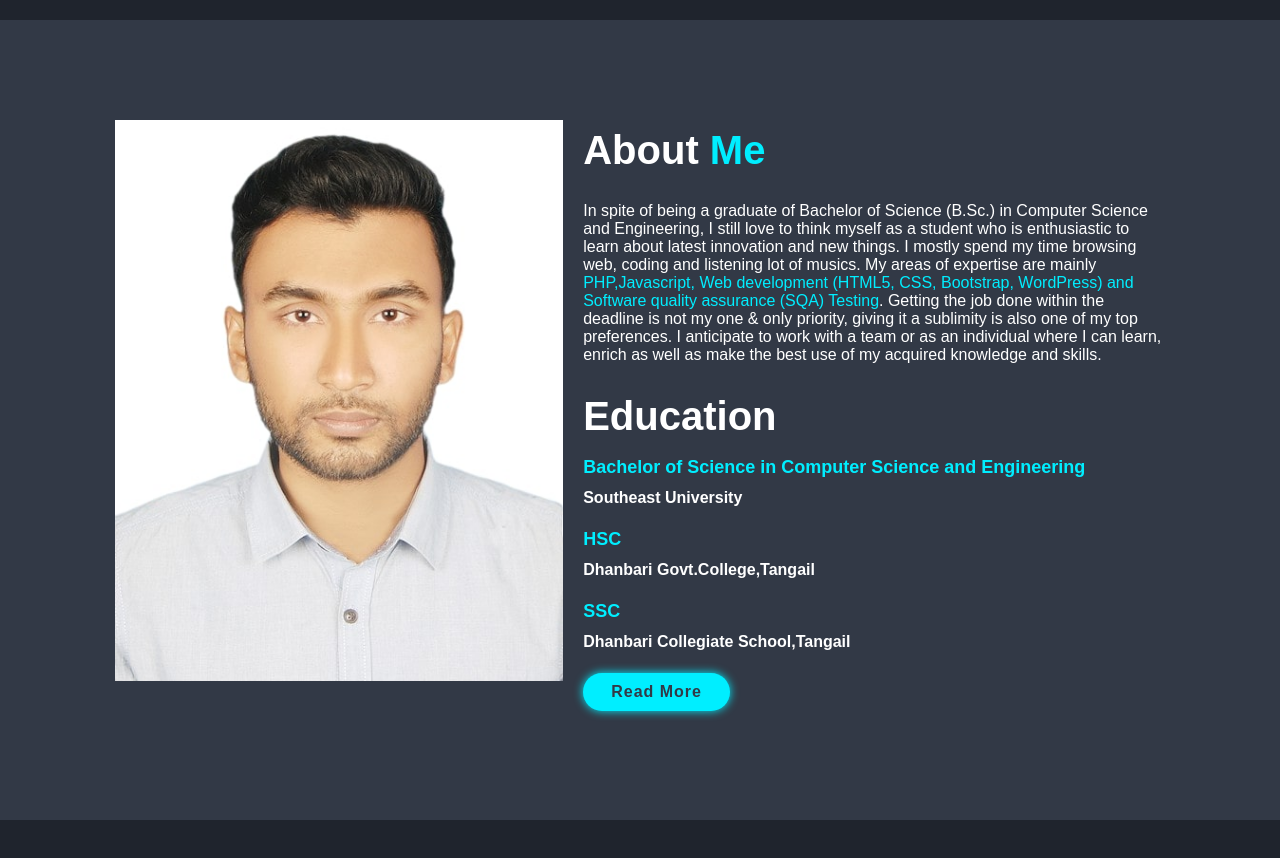
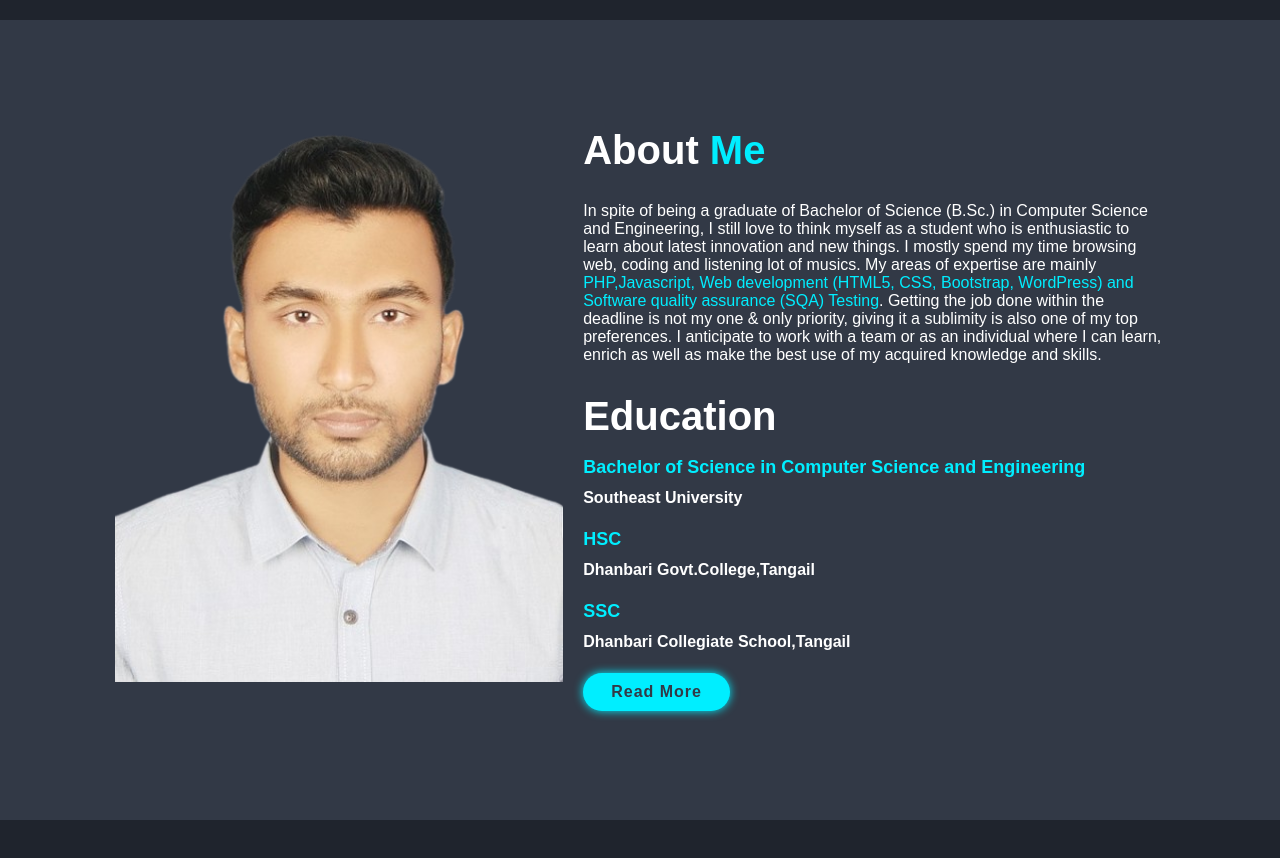
Before and after one commit to rabbi-nur/portfolio, a plain HTML site: page index.html in a window 1280 px wide. Shown: the part 780-1638 px from the top of the page. Drawn offline with nearby package versions, Linux system fonts and the light colour scheme.

Commit message:
Update index.html

```diff
--- a/index.html
+++ b/index.html
@@ -63,7 +63,7 @@
 
     <section class="about" id="about">
        <div class="about-img">
-            <img src="img/Rabbinur.jpg" alt="">
+            <img src="img/Rabbinur.png" alt="">
        </div>
 
        <div class="about-content">
```
